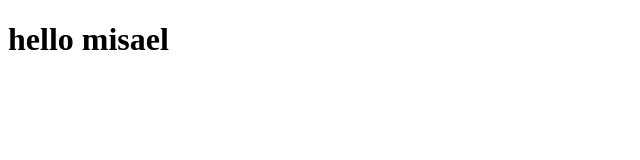
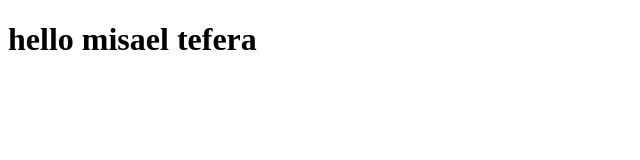
Before and after one commit to Misael3t/missm, a plain HTML site: page index.html in a window 1280 px wide. Shown: the whole page, without its empty margins (0-640 px from the left). Drawn offline with Linux system fonts and the light colour scheme.

Commit message:
updated name

```diff
--- a/index.html
+++ b/index.html
@@ -9,7 +9,7 @@
 </head>
 
 <body>
-    <h1>hello misael </h1>
+    <h1>hello misael tefera </h1>
 </body>
 
 </html>
```
